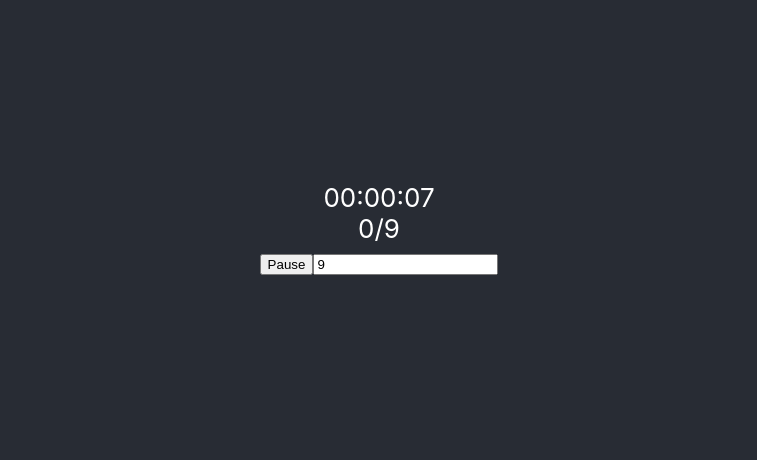
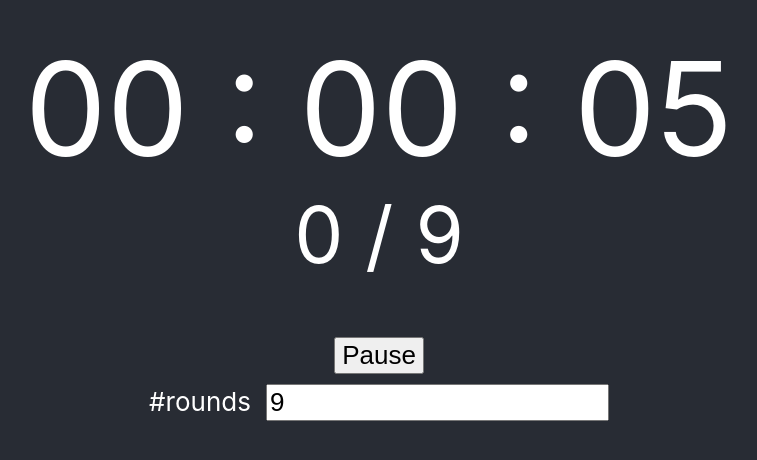
Before and after one commit to QuentinDuval/interval-training, a React (Create React App) app: page / in a window 1280 px wide. Shown: the part 172-632 px from the top of the page, without its empty margins (261-1018 px from the left). Built offline with nearby package versions, Linux system fonts and the light colour scheme.

Commit message:
Mostly reworking the fonts

```diff
--- a/package.json
+++ b/package.json
@@ -6,6 +6,7 @@
     "@testing-library/jest-dom": "^5.11.10",
     "@testing-library/react": "^11.2.5",
     "@testing-library/user-event": "^12.8.3",
+    "prop-types": "^15.7.2",
     "react": "^17.0.2",
     "react-dom": "^17.0.2",
     "react-redux": "^7.2.3",
--- a/public/index.html
+++ b/public/index.html
@@ -27,6 +27,7 @@
   </head>
   <body>
     <noscript>You need to enable JavaScript to run this app.</noscript>
+
     <div id="root"></div>
     <!--
       This HTML file is a template.
--- a/src/App.css
+++ b/src/App.css
@@ -1,5 +1,31 @@
 .App {
   text-align: center;
+}
+
+.clock {
+  font-size: calc(50px + 10vmin);
+  color: white;
+}
+
+.round-tracker {
+  font-size: calc(30px + 6vmin);
+  color: white;
+  margin-bottom: 50px;
+}
+
+.input-field-title {
+  margin: 5px;
+  margin-right: 10px;
+}
+
+.input-field {
+  margin: 5px;
+  font-size: calc(10px + 2vmin);
+}
+
+.button {
+  font-size: calc(10px + 2vmin);
+  margin: 5px;
 }
 
 .App-header {
@@ -12,7 +38,3 @@
   font-size: calc(10px + 2vmin);
   color: white;
 }
-
-.App-link {
-  color: #61dafb;
-}
--- a/src/Clock.js
+++ b/src/Clock.js
@@ -28,11 +28,11 @@ class ClockTicker extends React.Component {
 
 
 function ClockRenderer({hours, minutes, seconds}) {
-    return <div>
+    return <div className="clock">
         <span>{pad_with_zeros(hours, 2)}</span>
-        <span>:</span>
+        <span> : </span>
         <span>{pad_with_zeros(minutes, 2)}</span>
-        <span>:</span>
+        <span> : </span>
         <span>{pad_with_zeros(seconds, 2)}</span>
     </div>;
 }
--- a/src/Panel.js
+++ b/src/Panel.js
@@ -13,7 +13,10 @@ function PanelRenderer({dispatch, total_rounds}) {
         <Button
             text="Pause"
             onClick={() => dispatch(pause_action())}/>
+        <br/>
+
         <InputField
+            title="#rounds"
             value={total_rounds}
             onChange={(e) => dispatch(set_nb_rounds(e.target.value))}/>
     </div>;
--- a/src/RoundTracker.js
+++ b/src/RoundTracker.js
@@ -3,9 +3,9 @@ import {connect} from "react-redux";
 
 function RoundTrackerR({seconds, duration, total}) {
     let current = Math.floor(seconds / duration);
-    return <div>
+    return <div className="round-tracker">
         <span>{Math.min(current, total)}</span>
-        <span>/</span>
+        <span> / </span>
         <span>{total}</span>
     </div>;
 }
--- a/src/components/Button.js
+++ b/src/components/Button.js
@@ -1,7 +1,7 @@
 import React from 'react';
 
 export function Button({text, onClick}) {
-    return <button onClick={onClick}>
+    return <button className="button" onClick={onClick}>
         {text}
     </button>
 }
--- a/src/components/InputField.js
+++ b/src/components/InputField.js
@@ -1,8 +1,11 @@
 
-export function InputField({value, onChange}) {
-    return <input
-        className=""
-        value={value}
-        onChange={onChange}
-    />;
+export function InputField({title, value, onChange}) {
+    return <div>
+        <span className="input-field-title">{title}</span>
+        <input
+            className="input-field"
+            value={value}
+            onChange={onChange}
+        />
+    </div>;
 }
```
Also changed, not shown: 1 other file (tests, documents, lock files or other folders).
